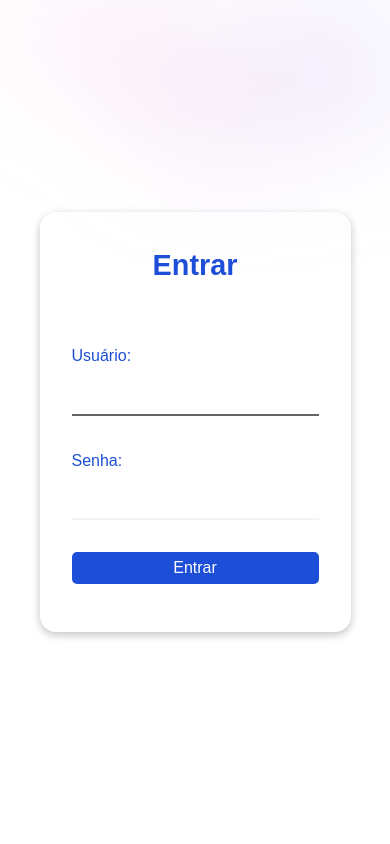
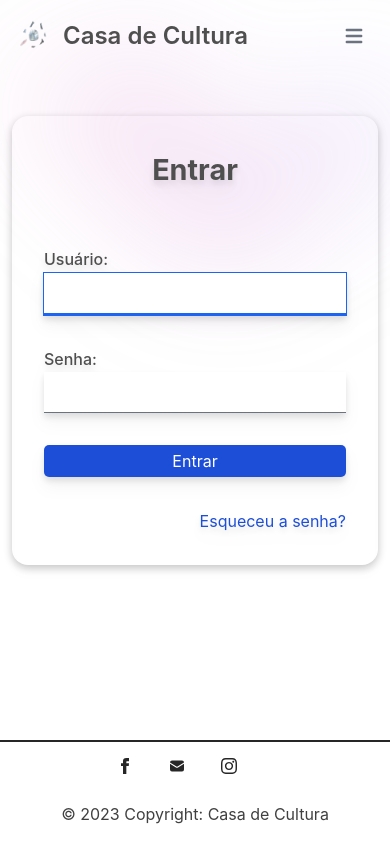
Before and after one commit to gusgewehr/casa-de-cultura, a Django app: page /accounts/login/ in a window 390 px wide. Run offline with Django 4.2, Linux system fonts and the light colour scheme; some libraries are stand-ins or nearby versions.

Commit message:
Ajuste Tela Login

```diff
--- a/static/my_style_login.css
+++ b/static/my_style_login.css
@@ -5,27 +5,9 @@
 
 }
 
-html{
-    font-family: 'Montserrat', sans-serif;
-}
-
-div{
-    display: flex;
-    gap: 0.2em;
-}
-body{
-    display: flex;
-    flex-wrap: wrap;
-    background-color: white;
-    color: var(--laranja);
-    align-items: center;
-    justify-content: center;
-}
 b{
     font-weight: bold;
 }
-
-
 
 input{
     font-family: inherit;
--- a/templates/registration/login.html
+++ b/templates/registration/login.html
@@ -1,51 +1,15 @@
+{% extends 'base.html' %}
+{% block title %}Casa de Cultura - Login{% endblock title %}
+
 {% load static %}
-<html>
-    <head>
-        <link href="https://fonts.googleapis.com/css?family=Roboto:300,400,500,700,900&display=swap" rel="stylesheet" />
 
-        <!-- Tailwind Elements styles-->
-        <link rel="stylesheet" href="https://cdn.jsdelivr.net/npm/tw-elements/dist/css/tw-elements.min.css" />
+{% block head %}
+<link rel="stylesheet" href="{% static 'my_style_login.css' %}">
+{% endblock head %}
 
+{% block content %}
 
-        <!-- Tailwind CSS config -->
-        <script src="https://cdn.tailwindcss.com/3.3.0"></script>
-        <script src="/static/script.js"></script>
-
-        <script>
-            tailwind.config = {
-                darkMode: "class",
-                theme: {
-                    fontFamily: {
-                        sans: ["Roboto", "sans-serif"],
-                        body: ["Roboto", "sans-serif"],
-                        mono: ["ui-monospace", "monospace"],
-                    },
-                },
-                corePlugins: {
-                    preflight: false,
-                },
-            };
-
-        </script>
-
-
-
-        <link rel="preconnect" href="https://fonts.googleapis.com">
-        <link rel="preconnect" href="https://fonts.gstatic.com" crossorigin>
-        <script src="https://kit.fontawesome.com/8e543a0707.js" crossorigin="anonymous"></script>
-        <link rel="stylesheet" href="{% static 'my_style_login.css' %}">
-
-        <title>Casa de Cultura Oswaldo Krames</title>
-
-        <meta name='viewport' content='width=device-width, initial-scale=1'>
-
-    </head>
-    <body>
-
-        <div class="isolate bg-white px-3 py-8 sm:py-12">
-            <div class="absolute inset-x-0 top-[-5rem] -z-10 transform-gpu overflow-hidden blur-3xl sm:top-[-20rem]" aria-hidden="true">
-              <div class="relative left-1/2 -z-10 aspect-[1155/678] w-[36.125rem] max-w-none -translate-x-1/2 rotate-[30deg] bg-gradient-to-tr from-[#ff80b5] to-[#9089fc] opacity-30 sm:left-[calc(50%-40rem)] sm:w-[72.1875rem]" style="clip-path: polygon(74.1% 44.1%, 100% 61.6%, 97.5% 26.9%, 85.5% 0.1%, 80.7% 2%, 72.5% 32.5%, 60.2% 62.4%, 52.4% 68.1%, 47.5% 58.3%, 45.2% 34.5%, 27.5% 76.7%, 0.1% 64.9%, 17.9% 100%, 27.6% 76.8%, 76.1% 97.7%, 74.1% 44.1%)"></div>
-            </div>
+<div class="isolate px-3 py-8 sm:py-12 drop-shadow-lg w-full md:w-6/12">
     <div class="section_left">
         <section class="login_card">
             <h2><b>Entrar</b></h2>
@@ -60,10 +24,10 @@
                     Entrar
                 </button>
             </form>
+            <a href="{% url 'password_reset' %}" class="text-md text-blue-700 hover:underline ml-auto">Esqueceu a
+                senha?</a>
         </section>
     </div>
 </div>
 <script src="https://cdn.jsdelivr.net/npm/tw-elements/dist/js/tw-elements.umd.min.js"></script>
-
-    </body>
-</html>
+{% endblock content %}
```
Also changed, not shown: other parts of static/my_style_login.css (+0 -120 lines). Lines whose indentation alone changed are shown as unchanged.
